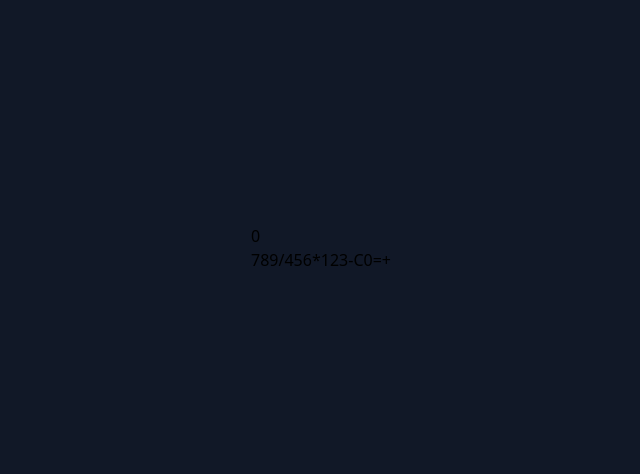
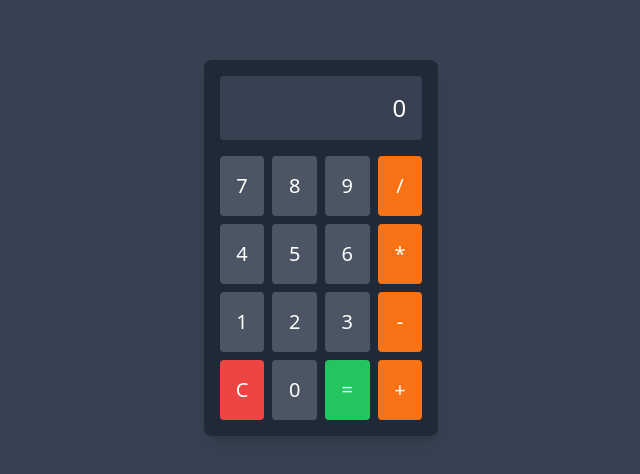
Before and after one commit to MariaRiosNavarro/calc_nuxt_app, a Nuxt app: page / in a window 1280 px wide. Shown: the part 152-626 px from the top of the page, without its empty margins (319-959 px from the left). Built offline with nearby package versions, Linux system fonts and the light colour scheme.

Commit message:
fix styles

```diff
--- a/app.vue
+++ b/app.vue
@@ -1,5 +1,5 @@
 <template>
-  <div class="min-h-screen bg-gray-900 flex items-center justify-center">
+  <div class="min-h-screen bg-gray-700 flex items-center justify-center">
     <Calculator />
   </div>
 </template>
--- a/components/Calculator.vue
+++ b/components/Calculator.vue
@@ -101,3 +101,33 @@ const handleInput = (value: string) => {
   }
 };
 </script>
+
+<style scoped>
+.calculator-container {
+  @apply max-w-xs mx-auto bg-gray-800 p-4 rounded-lg shadow-lg;
+}
+
+.display {
+  @apply bg-gray-700 text-white text-right p-4 text-2xl rounded mb-4 min-h-[60px];
+}
+
+.keypad {
+  @apply grid grid-cols-4 gap-2;
+}
+
+.calculator-button {
+  @apply bg-gray-600 text-white p-4 text-xl rounded hover:bg-gray-500 transition-colors duration-200;
+}
+
+.calculator-button:nth-child(4n) {
+  @apply bg-orange-500 hover:bg-orange-400;
+}
+
+.calculator-button:nth-child(13) {
+  @apply bg-red-500 hover:bg-red-400;
+}
+
+.calculator-button:nth-child(15) {
+  @apply bg-green-500 hover:bg-green-400;
+}
+</style>
```
